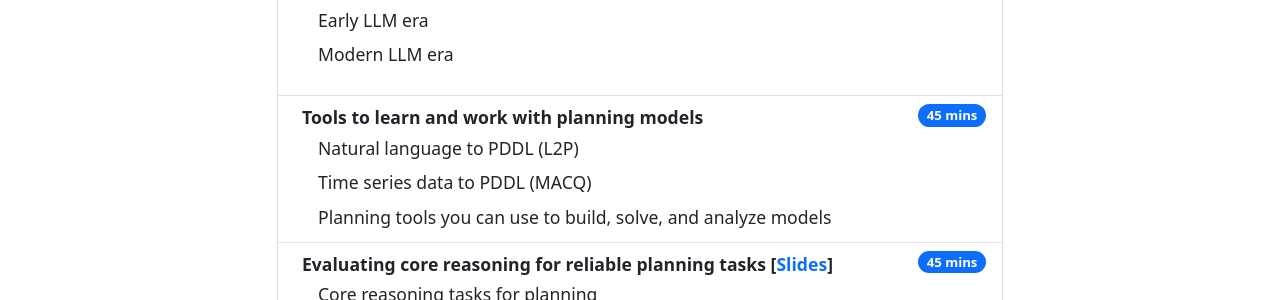
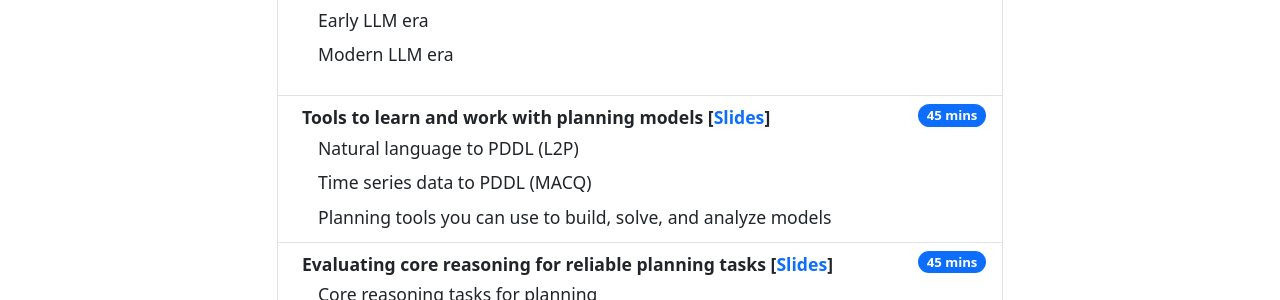
Before and after one commit to planning-llm-era/planning-llm-era.github.io, a Jekyll site: the page built from index.md, in a window 1280 px wide. Shown: the part 1451-1751 px from the top of the page. Built offline with Jekyll 4.4.1, drawn with Linux system fonts in a browser that asks for light colours.

Commit message:
adding CM slides

```diff
--- a/index.md
+++ b/index.md
@@ -65,7 +65,7 @@ Participants will gain a clear understanding of what planning truly entails, wha
   </li>
   <li class="list-group-item d-flex justify-content-between align-items-start">
     <div class="ms-2 me-auto">
-      <div class="fw-bold"> Tools to learn and work with planning models</div>
+      <div class="fw-bold"> Tools to learn and work with planning models [<a target="blank" href="./assets/slides/NeurIPS25_tutorial_3_CM.pdf">Slides</a>]</div>
      <nav class="nav nav-pills flex-column">
       <span class="ms-3 my-1" >Natural language to PDDL (L2P)</span>
       <span class="ms-3 my-1" >Time series data to PDDL (MACQ)</span>
```
Also changed, not shown: 1 other file.
